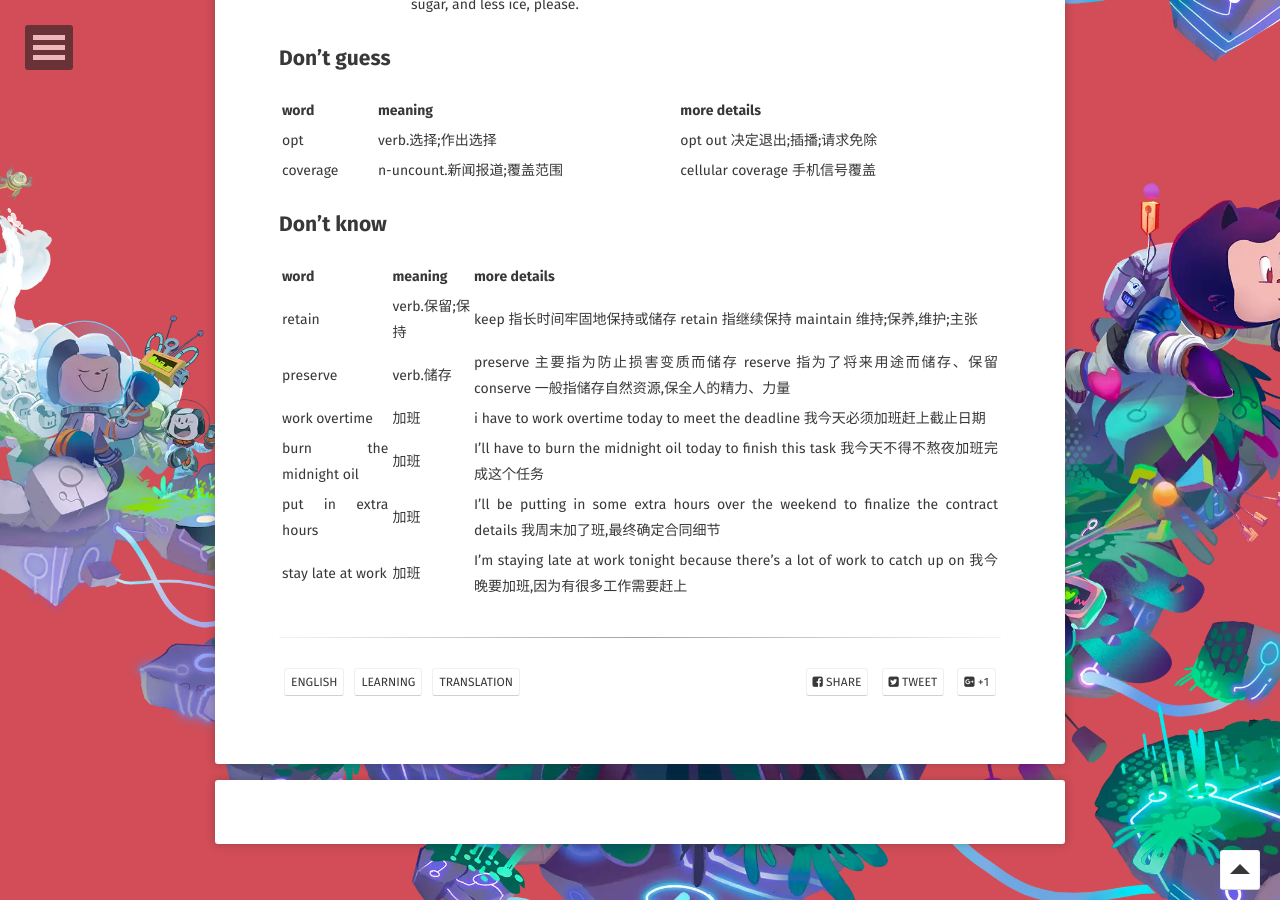
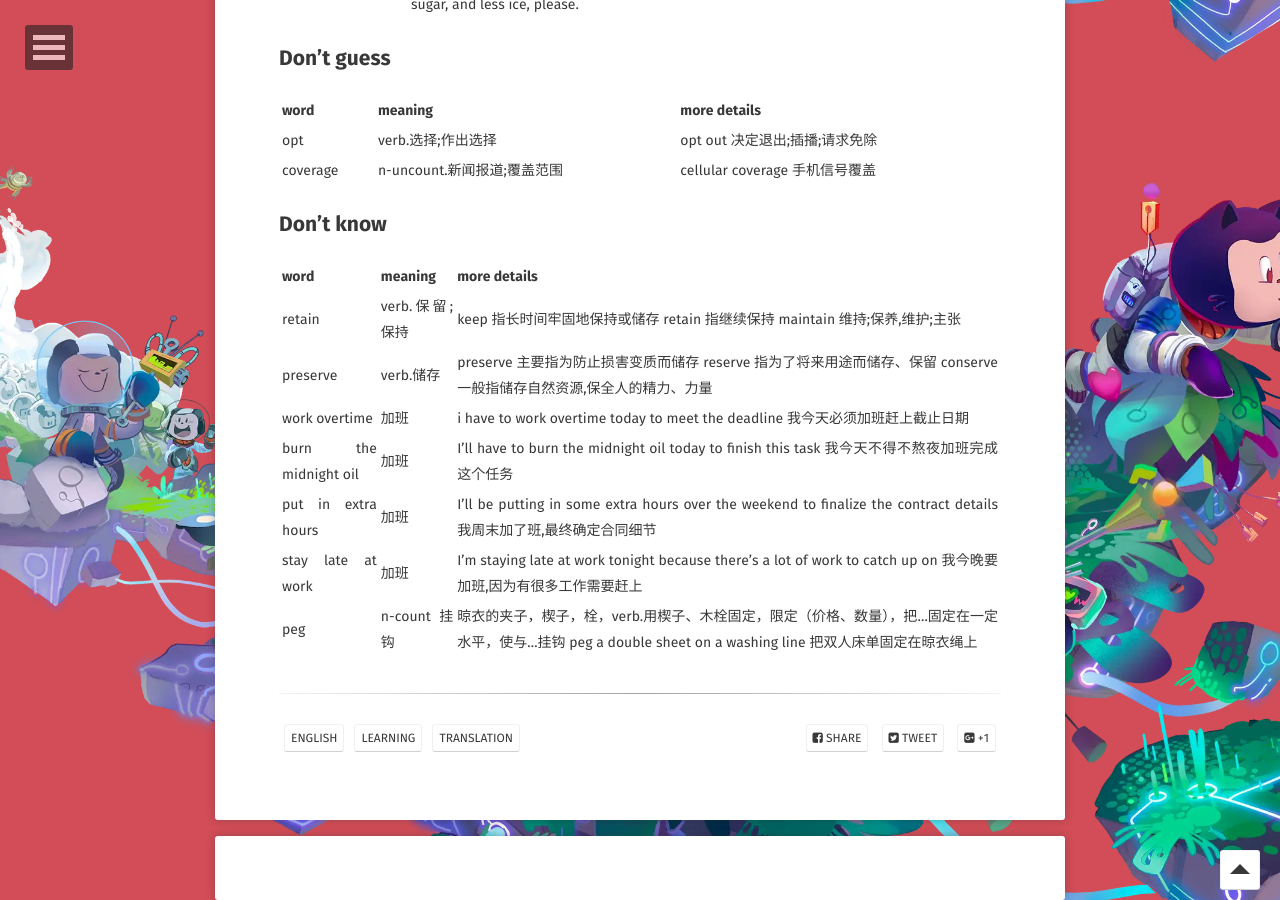
Before and after one commit to WebPavel/WebPavel.github.io, a Jekyll site: the page built from _posts/2026-03-26-daily-English-learning.md, in a window 1280 px wide and 900 px high, scrolled down 827 px. Built offline with Jekyll 4.4.1, drawn with Linux system fonts in a browser that asks for light colours; some web fonts are replaced; comment, search, counter and statistics services are not loaded.

Commit message:
feat: learn about "HKD-USD pegged"

```diff
--- a/_posts/2026-03-26-daily-English-learning.md
+++ b/_posts/2026-03-26-daily-English-learning.md
@@ -33,11 +33,12 @@ When I encounter similar words again, I get confused about their meanings. For e
 
 ## Don't know
 
-| word                  | meaning    | more details                                                                                          |
-|-----------------------|------------|-------------------------------------------------------------------------------------------------------|
-| retain                | verb.保留;保持 | keep 指长时间牢固地保持或储存 retain 指继续保持 maintain 维持;保养,维护;主张                                                   |
-| preserve              | verb.储存    | preserve 主要指为防止损害变质而储存 reserve 指为了将来用途而储存、保留 conserve 一般指储存自然资源,保全人的精力、力量                             |
-| work overtime         | 加班         | i have to work overtime today to meet the deadline 我今天必须加班赶上截止日期                                      |
-| burn the midnight oil | 加班         | I'll have to burn the midnight oil today to finish this task 我今天不得不熬夜加班完成这个任务                         |
-| put in extra hours    | 加班         | I'll be putting in some extra hours over the weekend to finalize the contract details 我周末加了班,最终确定合同细节 |
-| stay late at work     | 加班         | I'm staying late at work tonight because there's a lot of work to catch up on 我今晚要加班,因为有很多工作需要赶上      |
+| word                  | meaning    | more details                                                                                             |
+|-----------------------|------------|----------------------------------------------------------------------------------------------------------|
+| retain                | verb.保留;保持 | keep 指长时间牢固地保持或储存 retain 指继续保持 maintain 维持;保养,维护;主张                                                      |
+| preserve              | verb.储存    | preserve 主要指为防止损害变质而储存 reserve 指为了将来用途而储存、保留 conserve 一般指储存自然资源,保全人的精力、力量                                |
+| work overtime         | 加班         | i have to work overtime today to meet the deadline 我今天必须加班赶上截止日期                                         |
+| burn the midnight oil | 加班         | I'll have to burn the midnight oil today to finish this task 我今天不得不熬夜加班完成这个任务                            |
+| put in extra hours    | 加班         | I'll be putting in some extra hours over the weekend to finalize the contract details 我周末加了班,最终确定合同细节    |
+| stay late at work     | 加班         | I'm staying late at work tonight because there's a lot of work to catch up on 我今晚要加班,因为有很多工作需要赶上         |
+| peg                   | n-count挂钩  | 晾衣的夹子，楔子，栓，verb.用楔子、木栓固定，限定（价格、数量），把...固定在一定水平，使与...挂钩 peg a double sheet on a washing line 把双人床单固定在晾衣绳上 |
```
